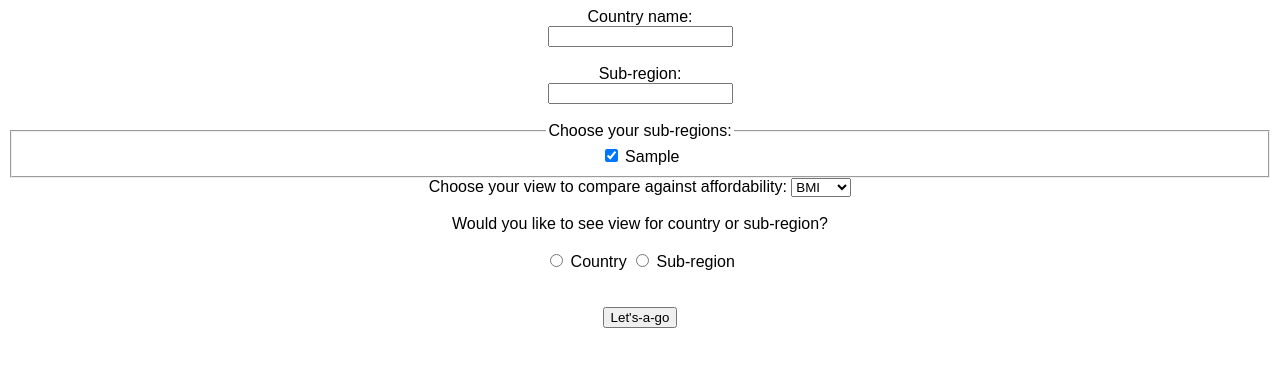
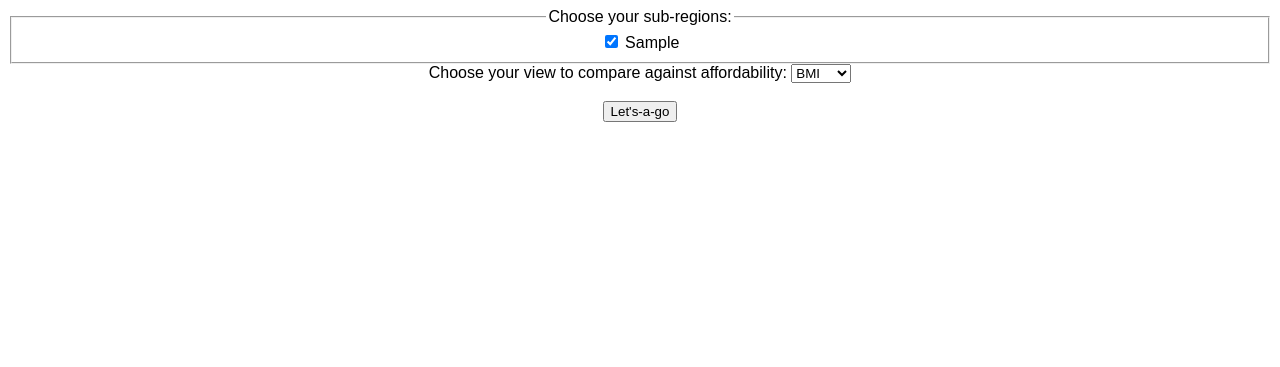
Before and after one commit to vicjuhl/world-food, a Flask app: page / in a window 1280 px wide. Shown: the top 367 px of the page. Run offline with Flask 3, Linux system fonts and the light colour scheme; a database or web service that is not in the repository returns one stand-in record (values such as "Sample title").

Commit message:
Several subregions

```diff
--- a/app/models.py
+++ b/app/models.py
@@ -16,9 +16,7 @@ def fetch_test(fname: str):
     cur.close()
     return result
 
-def fetch_region(subregion: str):
-
-    print("generating results...")
+def fetch_region(subregions: list[str]):
     cur = conn.cursor()
     sql = """
         SELECT
@@ -30,29 +28,25 @@ def fetch_region(subregion: str):
             USING (iso_alpha)
         JOIN affordability
             USING (iso_alpha)
-        WHERE sub_region = %s
+        WHERE sub_region IN %s
         GROUP BY country_name, sub_region
     """
-    cur.execute(sql, (subregion, ))
+    cur.execute(sql, [tuple(subregions)])
     result = cur.fetchall()
     cur.close()
     return result
 
-def get_plot(subregion: str):
+def get_plot(subregions: list[str]):
     """Make scatterplot and return its figure."""
-    print("getting results ...")
-    result = fetch_region(subregion)
+    result = fetch_region(subregions)
     subregion, affordability, bmi_or_waste = zip(*result)
-    print("creating plot...")
     plt.scatter(affordability, bmi_or_waste) # TODO: add colorscheme to sub-regions
     plt.xlabel('Affordability')
     plt.ylabel('BMI or Waste')
     return plt
 
-def update_plot(subregion) -> None:
-    print("updating plot...")
-    plot = get_plot(subregion)
-    print("saving plot")
+def update_plot(subregions: list[str]) -> None:
+    plot = get_plot(subregions)
     plot.savefig(plot_dir / 'plot.png')
     plot.close()
 
--- a/app/routes.py
+++ b/app/routes.py
@@ -6,9 +6,9 @@ Router = Blueprint('Router', __name__)
 
 @app.route("/")
 def index():
-    return render_template("index.html", sub_regions=get_all_regions())
+    return render_template("index.html", subregions=get_all_regions())
 
 @app.route('/submit', methods=["POST"])
 def on_submit():
-    update_plot(request.form["subregion"])
+    update_plot(request.form.getlist("subregions"))
     return render_template('submitted.html')
--- a/app/templates/index.html
+++ b/app/templates/index.html
@@ -8,23 +8,19 @@
 <body>
 
 <form action="/submit" method="POST">
-    <label for="country_name">Country name:</label><br>
-    <input type="text" id="country_name" name="country_name"><br><br>
-    <label for="subregion">Sub-region:</label><br>
-    <input type="text" id="subregion" name="subregion"><br><br>
-
-
     <fieldset>
         <legend>Choose your sub-regions:</legend>
         <div id="subRegionList"></div>
-            {% for sub_region in sub_regions %}
+            {% for subregion in subregions %}
             <div>
-                <input type="checkbox" id="{{ sub_region }}" name="{{ sub_region }}" checked>
-                <label for="{{ sub_region }}">{{ sub_region }}</label>
-            </div>
+                <input
+                    type="checkbox"
+                    id="{{ subregion }}"
+                    name="subregions"
+                    value="{{ subregion }}" checked>
+                <label for="{{ subregion }}">{{ subregion }}</label>
             {% endfor %}
     </fieldset>
-
 
     <label for="views">Choose your view to compare against affordability:</label>
     <select name="views" id="views">
@@ -33,15 +29,7 @@
     </select>
     <br><br>
 
-    <label>Would you like to see view for country or sub-region?</label><br><br>
-
-        <input type="radio" id="country" name="option" value="country">
-        <label for="country">Country</label>
-        <input type="radio" id="subregion" name="option" value="subregion">
-        <label for="subregion">Sub-region</label><br>
-
-    <br><br>
-        <button><a>Let's-a-go</a></button><br>
+    <button><a>Let's-a-go</a></button><br>
 </form>
 
 </body>
```
Also changed, not shown: app/static/images/plot.png (deleted).
